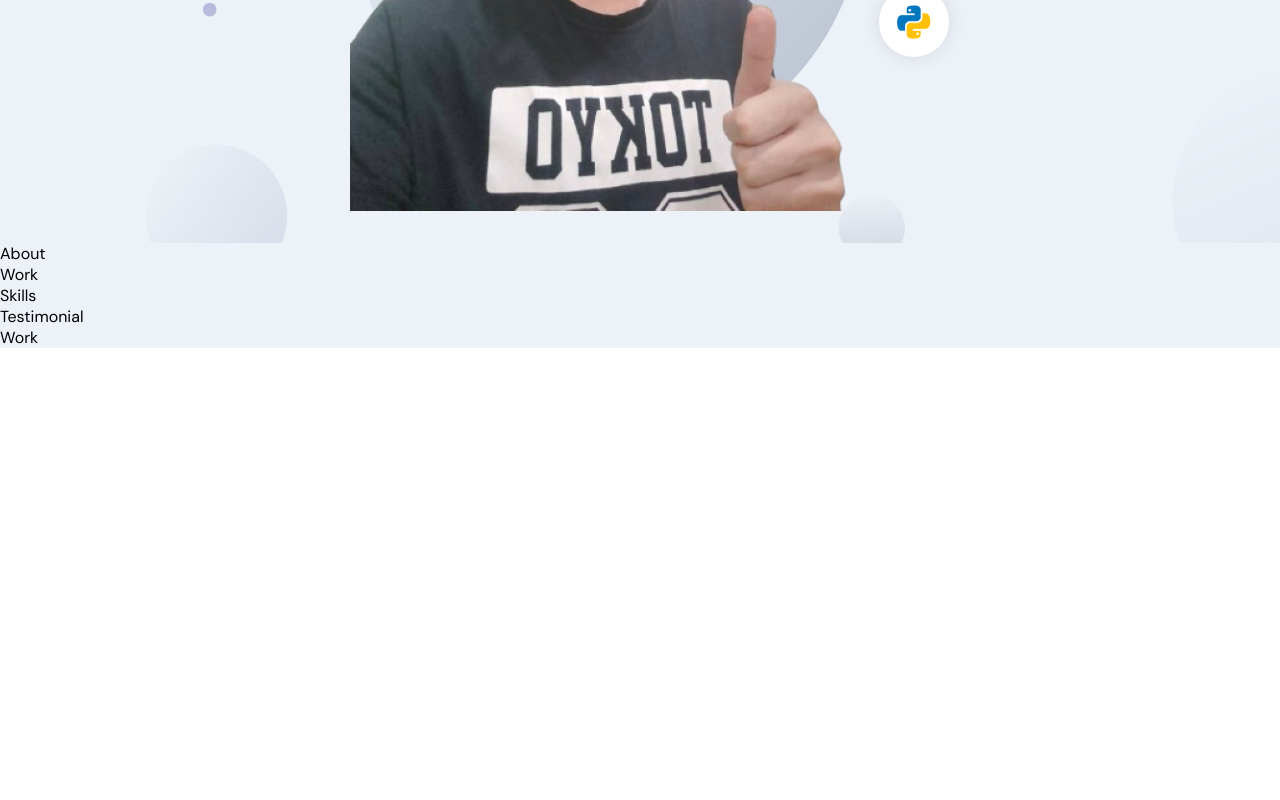
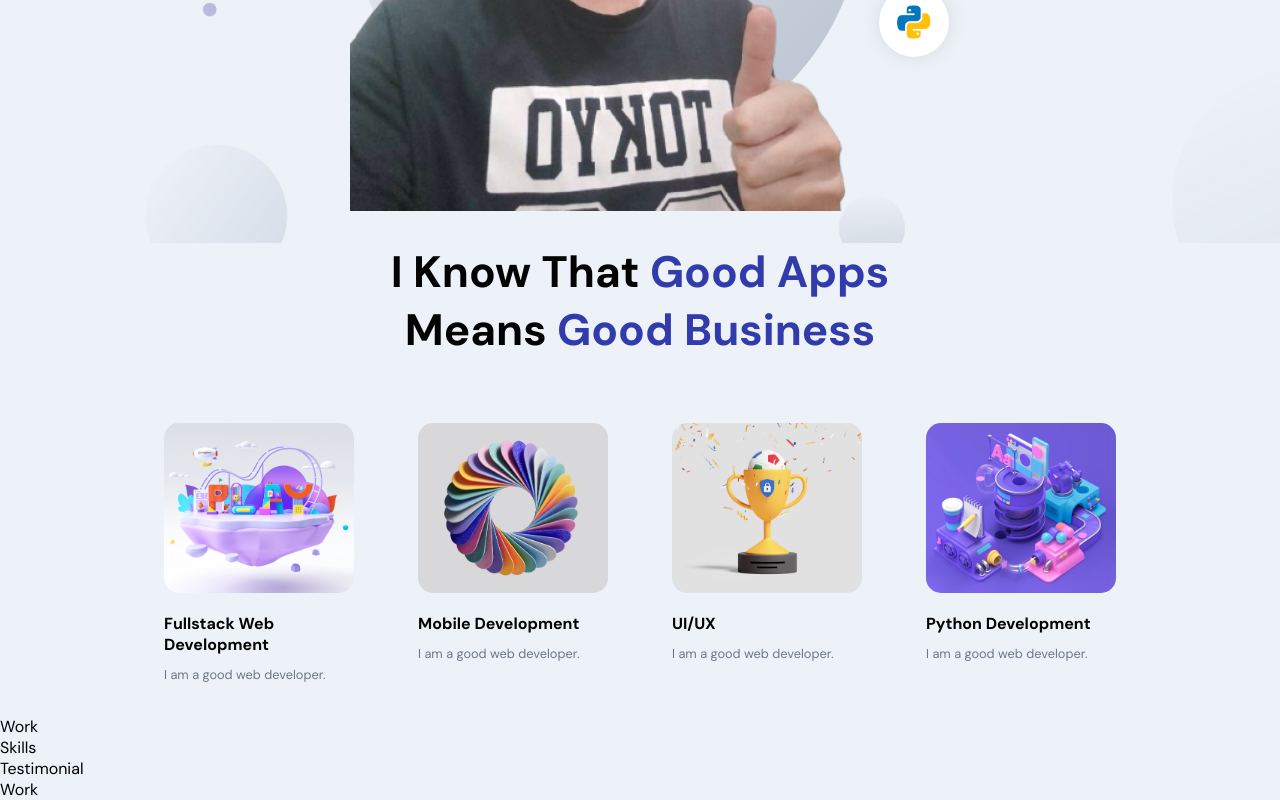
Before and after one commit to x5m8berz/project_portfolio_web, a React (Vite) app in the folder frontend/: page / in a window 1280 px wide. Shown: the part 568-1368 px from the top of the page. Before the commit the page ends 916 px from the top, so only its background shows below. Built offline with nearby package versions, Linux system fonts and the light colour scheme.

Commit message:
Added about section

```diff
--- a/frontend/src/components/Navbar/Navbar.scss
+++ b/frontend/src/components/Navbar/Navbar.scss
@@ -21,7 +21,7 @@
 
   img {
     width: 100px;
-    height: 30px;
+    height: 20px;
 
     @media screen and (min-width: 2000px) {
       width: 180px;
--- a/frontend/src/container/About/About.jsx
+++ b/frontend/src/container/About/About.jsx
@@ -1,9 +1,61 @@
-import React from "react";
+import { motion } from "framer-motion";
+import { useState, useEffect } from "react";
 
 import "./About.scss";
+import { images } from "../../constants";
+
+const abouts = [
+  {
+    title: "Fullstack Web Development",
+    description: "I am a good web developer.",
+    imgUrl: images.about01,
+  },
+  {
+    title: "Mobile Development",
+    description: "I am a good web developer.",
+    imgUrl: images.about02,
+  },
+  {
+    title: "UI/UX",
+    description: "I am a good web developer.",
+    imgUrl: images.about03,
+  },
+  {
+    title: "Python Development",
+    description: "I am a good web developer.",
+    imgUrl: images.about04,
+  },
+];
 
 const About = () => {
-  return <div>About</div>;
+  return (
+    <>
+      <h2 className="head-text">
+        I Know That <span>Good Apps</span>
+        <br /> means <span>Good Business</span>
+      </h2>
+
+      <div className="app__profiles">
+        {abouts.map((about, index) => (
+          <motion.div
+            whileInView={{ opacity: 1 }}
+            whileHover={{ scale: 1.1 }}
+            transition={{ duration: 0.5, type: "tween" }}
+            className="app__profile-item"
+            key={about.title + index}
+          >
+            <img src={about.imgUrl} alt={about.title} />
+            <h2 className="bold-text" style={{ marginTop: 20 }}>
+              {about.title}
+            </h2>
+            <p className="p-text" style={{ marginTop: 10 }}>
+              {about.description}
+            </p>
+          </motion.div>
+        ))}
+      </div>
+    </>
+  );
 };
 
 export default About;
--- a/frontend/src/container/About/About.scss
+++ b/frontend/src/container/About/About.scss
@@ -0,0 +1,38 @@
+.app__about {
+  flex: 1;
+  width: 100%;
+  flex-direction: column;
+}
+
+.app__profiles {
+  display: flex;
+  justify-content: center;
+  align-items: flex-start;
+  flex-wrap: wrap;
+  margin-top: 2rem;
+}
+
+.app__profile-item {
+  width: 190px;
+  display: flex;
+  justify-content: flex-start;
+  align-items: flex-start;
+  flex-direction: column;
+  margin: 2rem;
+
+  img {
+    width: 100%;
+    height: 170px;
+    border-radius: 15px;
+    object-fit: cover;
+  }
+
+  @media screen and (min-width: 2000px) {
+    width: 370px;
+    margin: 2rem 4rem;
+
+    img {
+      height: 320px;
+    }
+  }
+}
```
Also changed, not shown: frontend/src/assets/logo1.png, frontend/src/assets/logo2.png (added).
